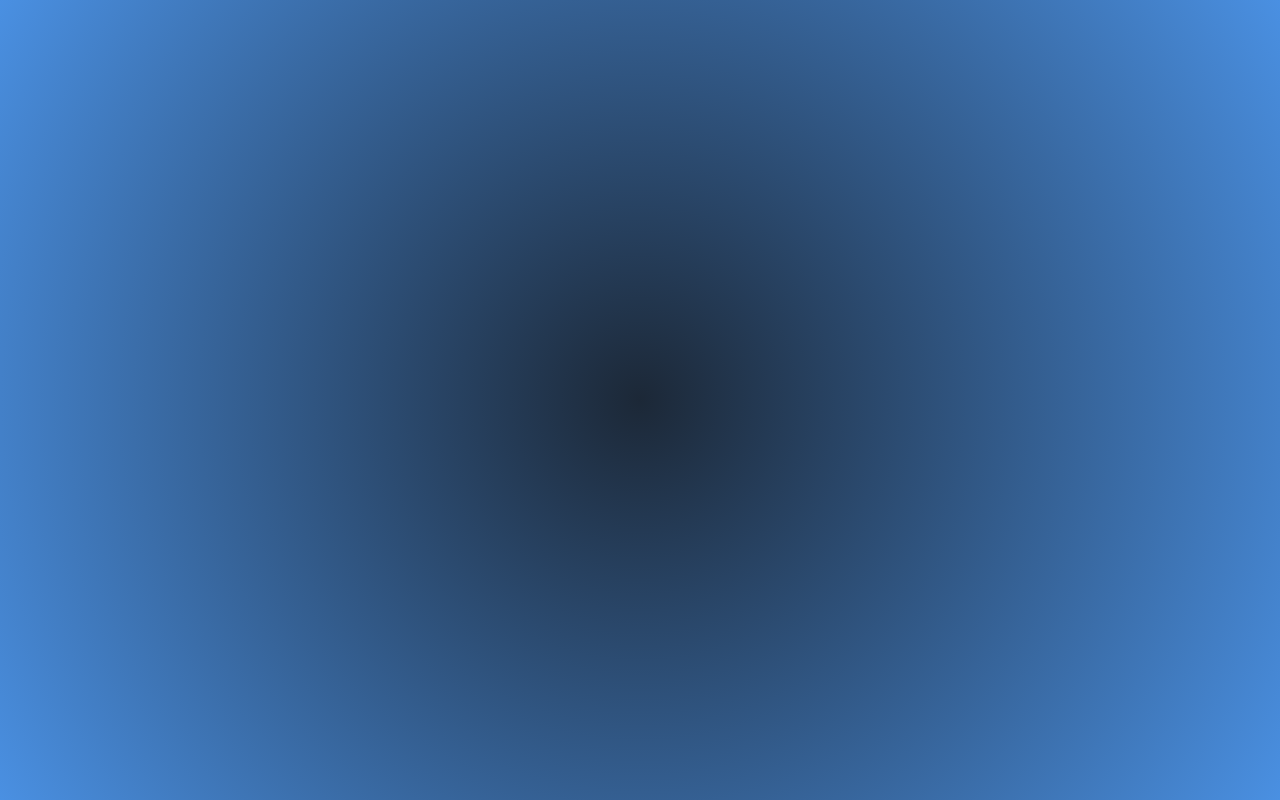
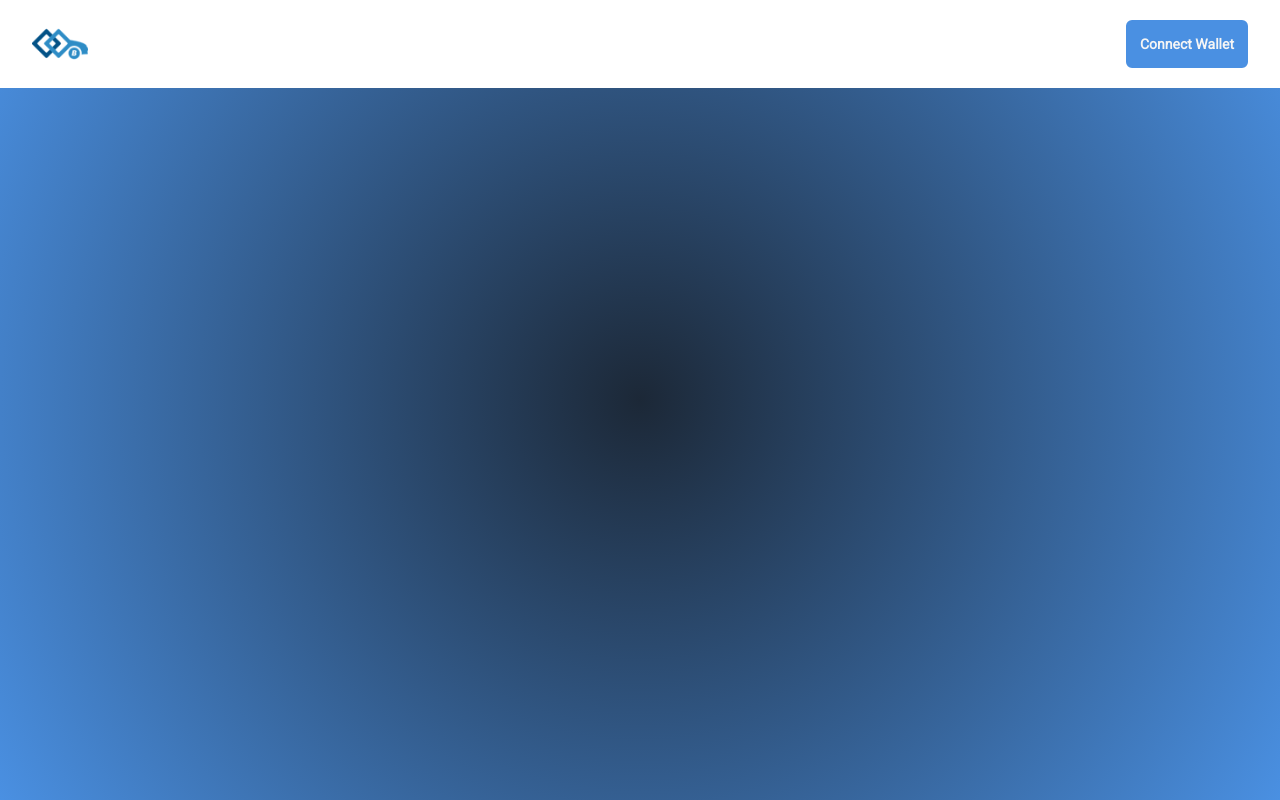
Before and after one commit to KingZedPriest/studious-system, a Next.js app: page /connect-wallet in a window 1280 px wide. Built offline with nearby package versions, Linux system fonts and the light colour scheme.

Commit message:
Feat: Add the header

```diff
--- a/src/app/(otherPages)/connect-wallet/page.tsx
+++ b/src/app/(otherPages)/connect-wallet/page.tsx
@@ -1,7 +1,11 @@
+//Import Components
+import Heading from "@/components/connectWalletComponents/Heading";
 const page = () => {
     return (
         <main className="h-screen w-full">
-
+            <div className="max-w-[90rem] mx-auto bg-white">
+                <Heading />
+            </div>
         </main>
      );
 }
--- a/src/components/connectWalletComponents/Heading.tsx
+++ b/src/components/connectWalletComponents/Heading.tsx
@@ -1,7 +1,12 @@
+import Image from "next/image";
+
+//Import Images
+import logo from "../../../public/logo.png"
 const Heading = () => {
     return (
-        <main>
-
+        <main className="flex justify-between items-center py-4 px-4 sm:px-6 lg:px-8">
+            <Image src={logo} alt="logo" className="w-10 sm:w-14 md:w-18"/>
+            <button className="bg-accentBlue rounded-md p-3 font-bold border-2 border-accentBlue hover:bg-inherit hover:text-accentBlue duration-500">Connect Wallet</button>
         </main>
      );
 }
```
